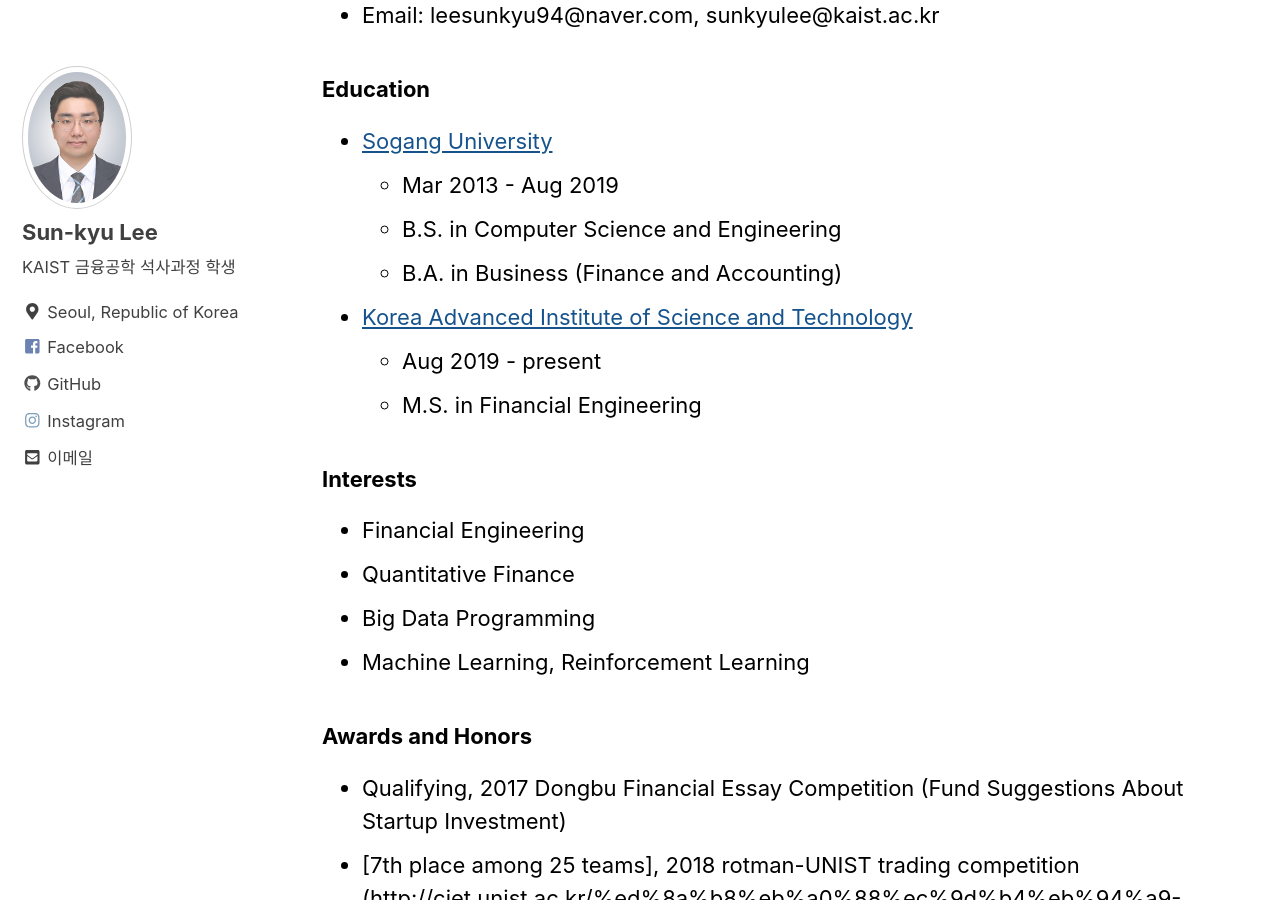
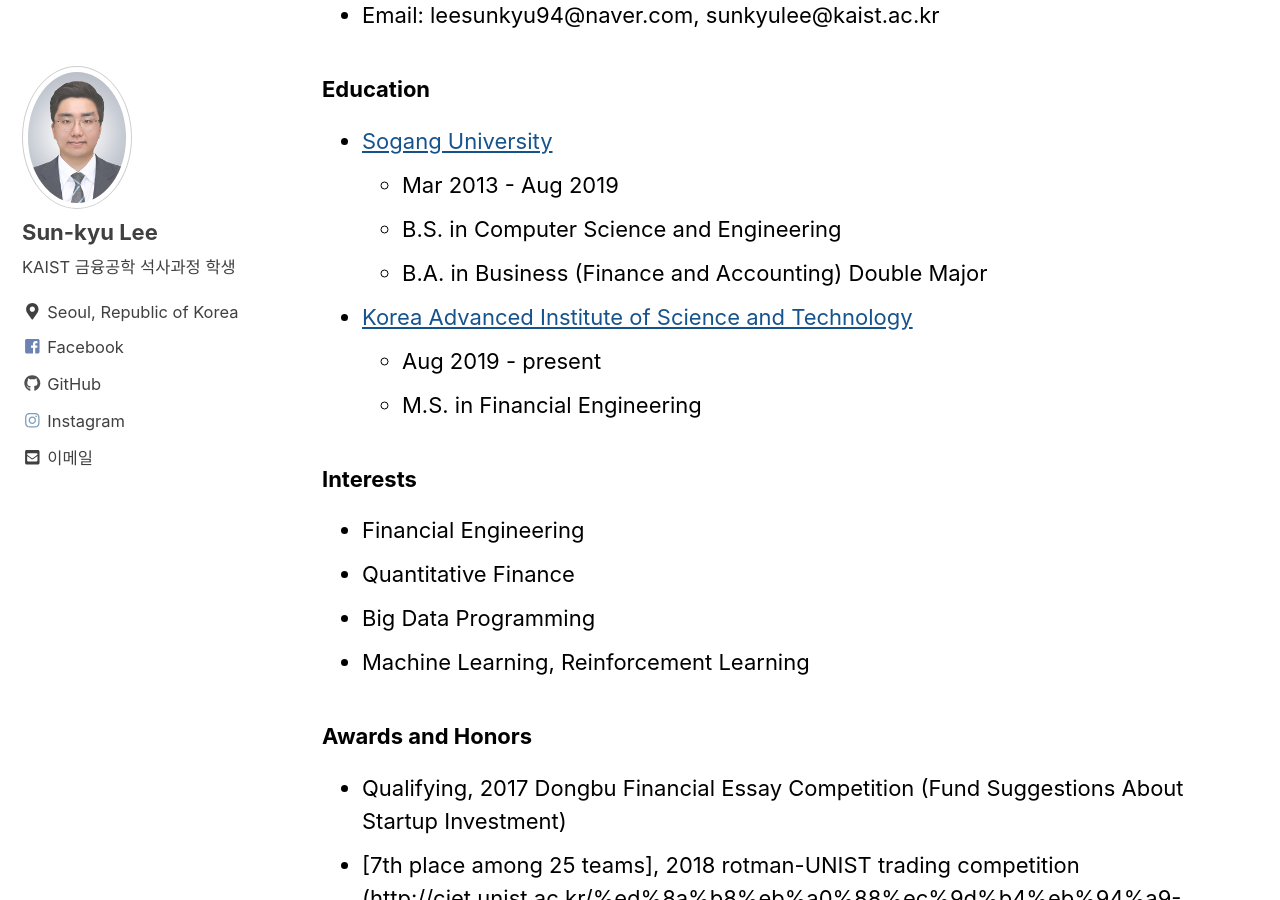
Before and after one commit to leesunkyu94/leesunkyu94.github.io, a Jekyll site: the page built from _pages/about.md, in a window 1280 px wide and 900 px high, scrolled down 420 px. Built offline with Jekyll 4.4.1, drawn with Linux system fonts in a browser that asks for light colours; cached includes are drawn as plain includes.

Commit message:
Update about.md

```diff
--- a/_pages/about.md
+++ b/_pages/about.md
@@ -18,7 +18,7 @@
 * [Sogang University](http://sogang.ac.kr)
     * Mar 2013 - Aug 2019
     * B.S. in Computer Science and Engineering
-    * B.A. in Business (Finance and Accounting)
+    * B.A. in Business (Finance and Accounting) Double Major
 * [Korea Advanced Institute of Science and Technology](http://kaist.ac.kr)
    * Aug 2019 - present
    * M.S. in Financial Engineering
```
